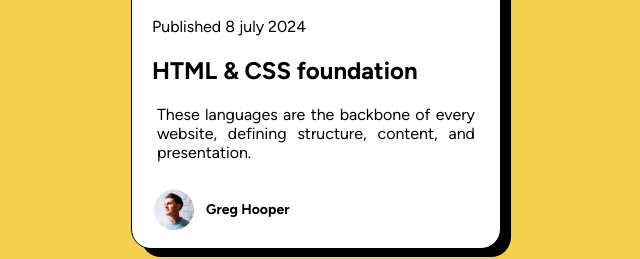
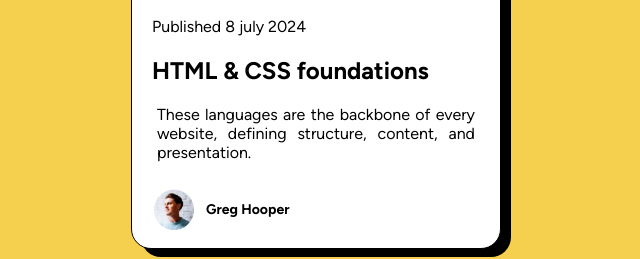
Before and after one commit to leviclaudio/blog-preview-card, a plain HTML site: page index.html in a window 1280 px wide. Shown: the part 411-670 px from the top of the page, 324-964 px from the left. Drawn offline with Linux system fonts and the light colour scheme.

Commit message:
Update index.html

```diff
--- a/index.html
+++ b/index.html
@@ -19,7 +19,7 @@
 
             </div>
             <div class="txt_3">
-                <h2>HTML & CSS foundation</h2>
+                <h2>HTML & CSS foundations</h2>
                 <p>These languages are the backbone of every website, defining structure, content, and presentation.</p>
             </div>
             <div class="img_txt">
```
